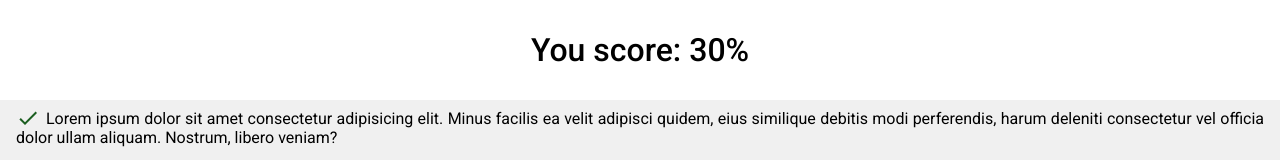
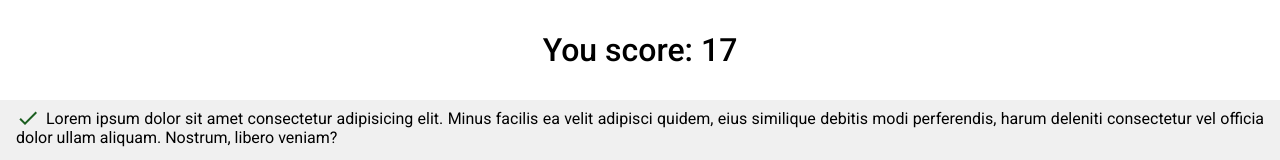
Before and after one commit to dyegosoriano/React-Quiz, a React (Create React App) app: page /score in a window 1280 px wide. Shown: the top 160 px of the page. Built offline with nearby package versions, Linux system fonts and the light colour scheme.

Commit message:
adicionando Context API

```diff
--- /dev/null
+++ b/src/context/QuestionsContext.tsx
@@ -0,0 +1,21 @@
+import React, { createContext, useEffect, useState } from 'react'
+
+interface contextInterface {
+  score: number
+}
+
+export const QuestionsContext = createContext<contextInterface>(
+  {} as contextInterface
+)
+
+export const QuestionsProvider: React.FC = ({ children }) => {
+  const [score, setScore] = useState<number>(0)
+
+  useEffect(() => setScore(17), [])
+
+  return (
+    <QuestionsContext.Provider value={{ score }}>
+      {children}
+    </QuestionsContext.Provider>
+  )
+}
--- a/src/pages/Score/index.tsx
+++ b/src/pages/Score/index.tsx
@@ -1,18 +1,20 @@
-import React from 'react'
+import React, { useContext } from 'react'
 import { MdDone, MdClear } from 'react-icons/md'
 import { useHistory } from 'react-router'
 
 import { Container } from './styles'
 
+import { QuestionsContext } from 'context/QuestionsContext'
 import Header from 'components/Header'
 import Footer from 'components/Footer'
 
 export default function Score(): JSX.Element {
+  const { score } = useContext(QuestionsContext)
   const history = useHistory()
 
   return (
     <Container>
-      <Header title="You score: 30%" />
+      <Header title={`You score: ${score}`} />
 
       <ul>
         <li>
```
Also changed, not shown: src/App.tsx (+9 -3 lines).
